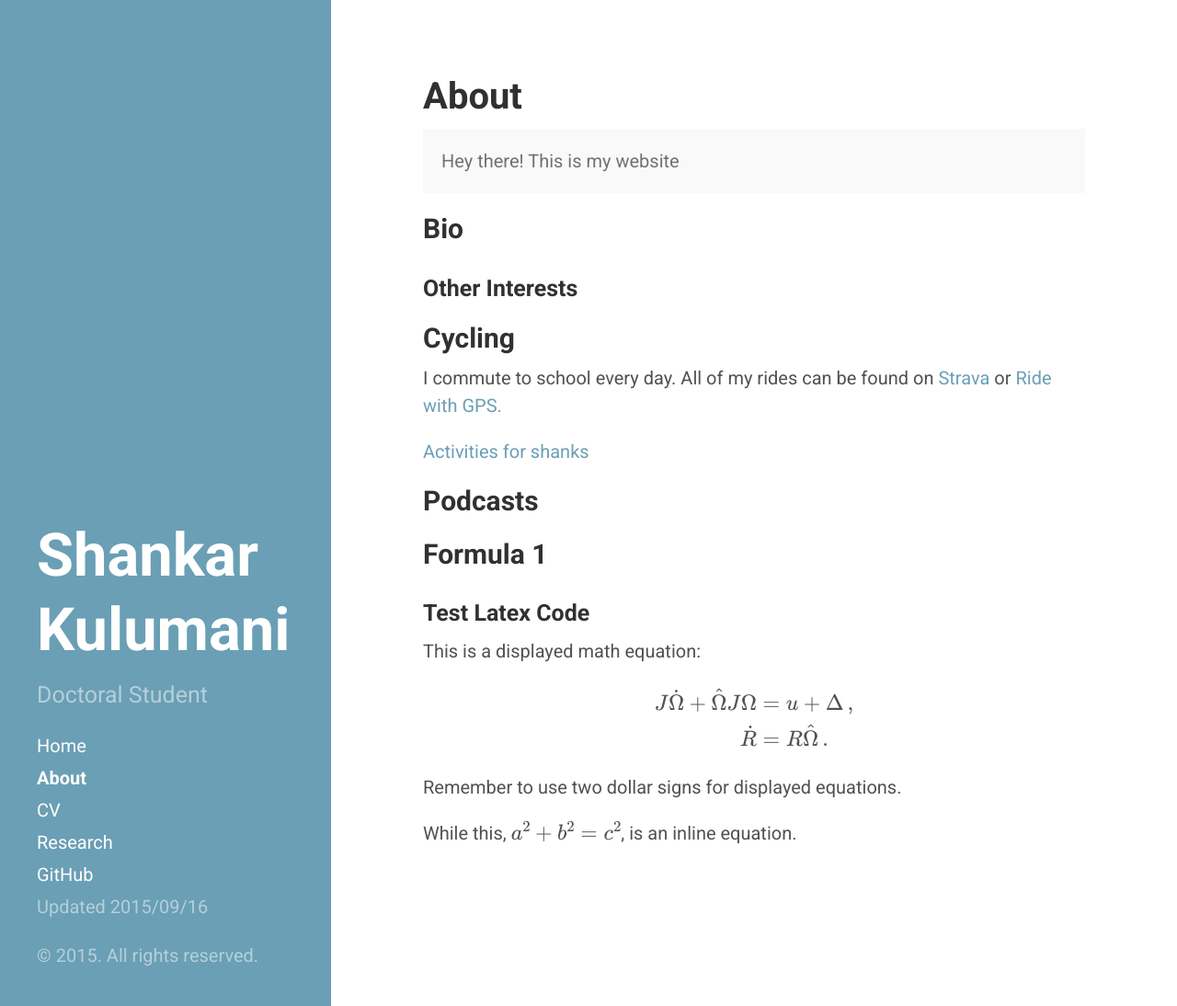
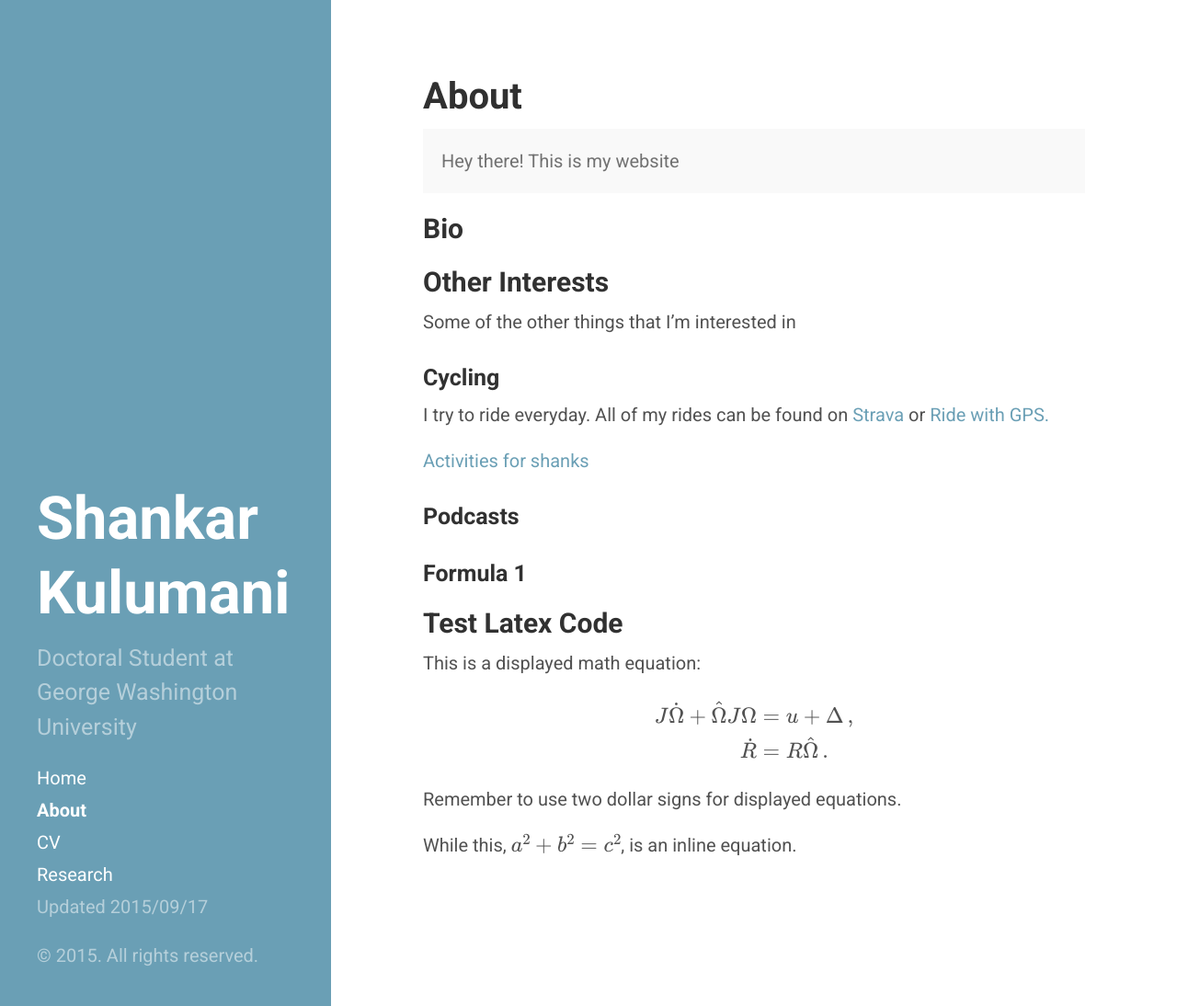
Before and after one commit to skulumani/skulumani.github.io, a Jekyll site: the page built from about.md, in a window 1280 px wide and 1094 px high. Shown: the whole window at 92% size. Built offline with Jekyll 4.4.1, drawn with Linux system fonts in a browser that asks for light colours; formulas are drawn with MathJax 3.

Commit message:
updated description and started ACC post

```diff
--- a/_config.yml
+++ b/_config.yml
@@ -10,7 +10,7 @@
 # Setup
 title:            Shankar Kulumani
 tagline:          'Doctoral Student'
-description:      'Doctoral Student'
+description:      'Doctoral Student at George Washington University'
 url:              http://skulumani.github.io
 baseurl:          /
 
@@ -22,7 +22,7 @@
 
 # Custom vars
 version:          0.1
-date:			  "2015/09/16"
+date:			  "2015/09/17"
 
 github:
   repo:           https://github.com/skulumani
--- a/_includes/sidebar.html
+++ b/_includes/sidebar.html
@@ -27,7 +27,7 @@
       {% endfor %}
 
       <!-- <a class="sidebar-nav-item" href="{{ site.github.repo }}/archive/v{{ site.version }}.zip">Download</a> -->
-      <a class="sidebar-nav-item" href="{{ site.github.repo }}">GitHub</a>
+      <!-- <a class="sidebar-nav-item" href="{{ site.github.repo }}">GitHub</a> -->
 	  <span class="sidebar-nav-item">Updated {{ site.date }} </span>
       <!--<span class="sidebar-nav-item">Currently v{{ site.version }} updated {{ site.time | date: '%Y-%m-%d' }} </span> -->
     </nav>
--- a/about.md
+++ b/about.md
@@ -9,22 +9,25 @@
 
 ## Bio
 
-### Other Interests
+## Other Interests
 
-## Cycling
+Some of the other things that I'm interested in
 
-I commute to school every day.
+### Cycling
+
+I try to ride everyday.
 All of my rides can be found on <a href="https://www.strava.com/athletes/shankarkulumani">Strava</a> or <a href="http://ridewithgps.com/users/216546">Ride with GPS.</a>
 
 {% include ride_with_gps_summary.html %}
 
-## Podcasts
+### Podcasts
 
-## Formula 1
+### Formula 1
 
 
 
-### Test Latex Code
+## Test Latex Code
+
 This is a displayed math equation:
 
 $$
```
Also changed, not shown: _posts/acc_paper.md (added, +17 -0 lines).
